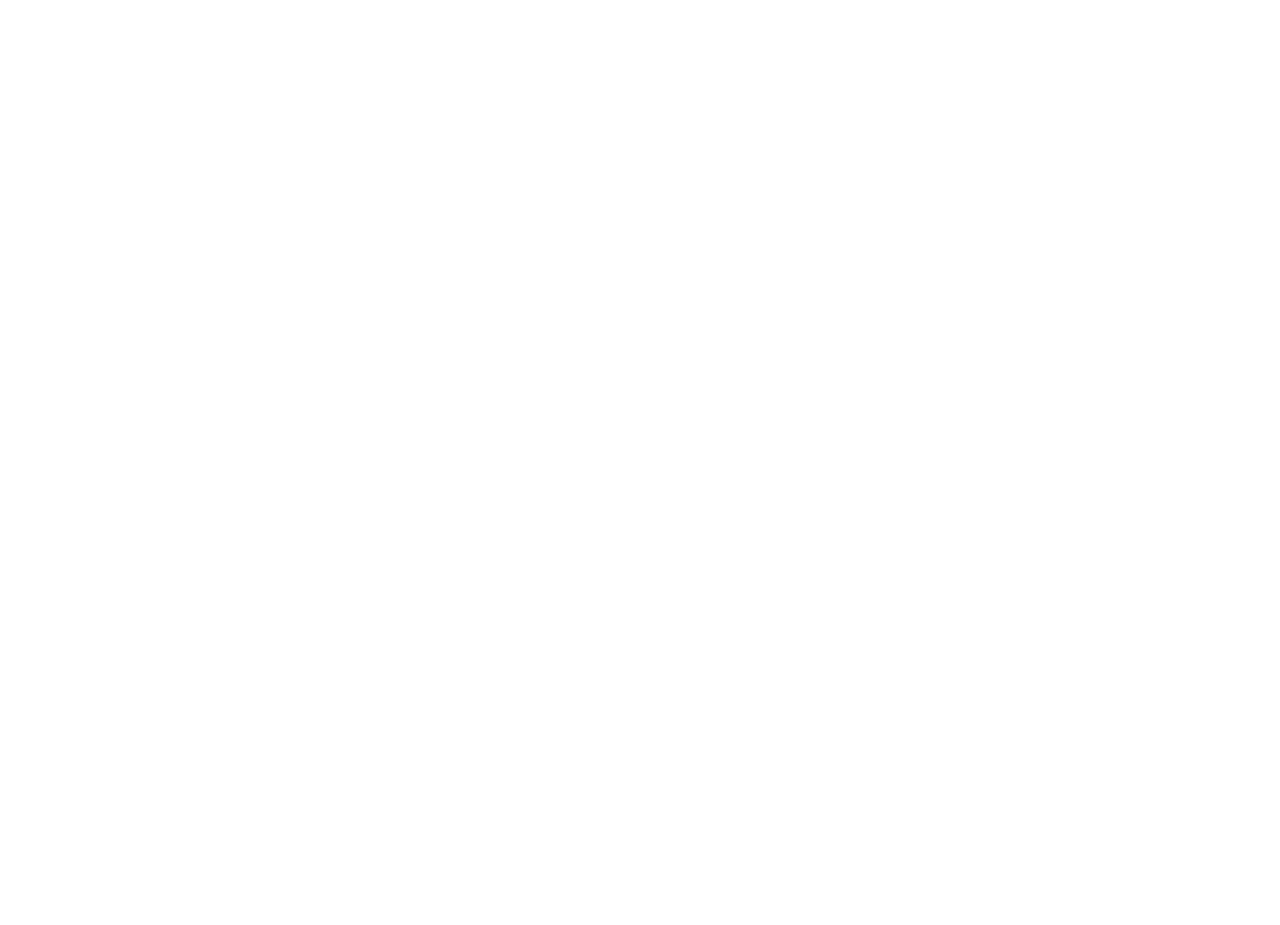
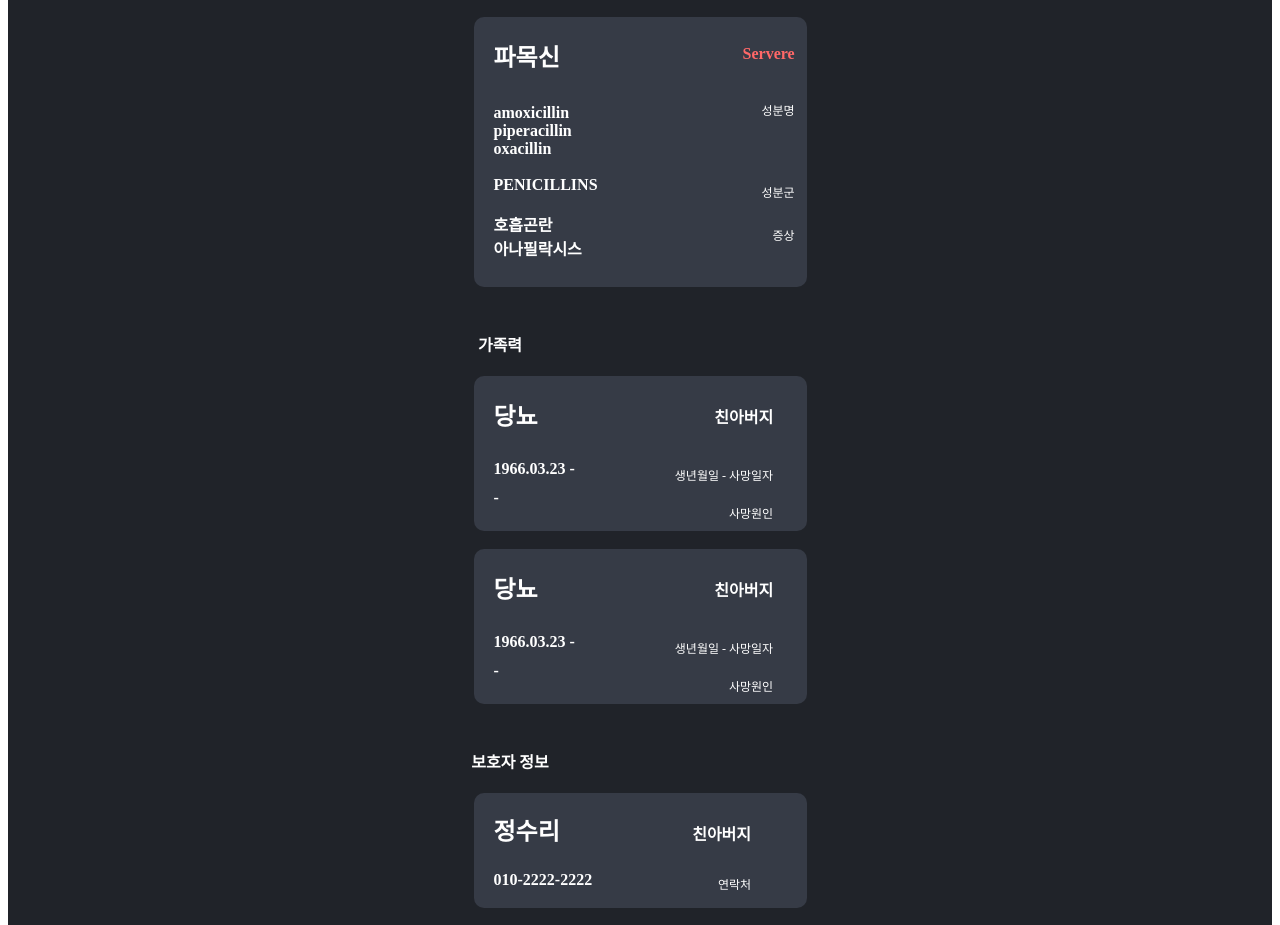
Before and after one commit to binys21/11th-Hackerthon-2023, a React (Create React App) app in the folder ftest/: page /medicalinfo in a window 1280 px wide. Shown: the part 722-1647 px from the top of the page. Before the commit the page ends 800 px from the top, so only its background shows below. Built offline with nearby package versions, Linux system fonts and the light colour scheme.

Commit message:
의료정보 전체화면

```diff
--- /dev/null
+++ b/ftest/src/components/mediInfo_comp/AllegyCard.js
@@ -0,0 +1,81 @@
+import React from "react";
+import styled from "styled-components";
+
+const AllegyCard=()=>{
+    return(
+        <>
+        <BoxWrapper>
+        <ContentWrapper>
+                <NameWrapper>파목신</NameWrapper>
+                amoxicillin
+                <br></br>
+                piperacillin
+                <br></br>
+                oxacillin
+                <br></br>
+                <br></br>
+                PENICILLINS
+                <br></br>
+                <br></br>
+                호흡곤란
+                <br></br>
+                아나필락시스
+            </ContentWrapper>
+
+            <TitleWrapper>
+                <OneTitle>Servere</OneTitle>
+                <TwoTitle>성분명</TwoTitle>
+                <ThreeTitle>성분군</ThreeTitle>
+                <FourTitle>증상</FourTitle>
+            </TitleWrapper>
+
+        </BoxWrapper>
+        </>
+
+    );
+
+};
+export default AllegyCard;
+const BoxWrapper=styled.div`
+background-color:#363B46;
+display: flex;
+width:333px;
+height:270px;
+color:white;
+border-radius:10px;
+`;
+const ContentWrapper=styled.div`
+font-size:16px;
+font-weight:700;
+margin-top:10px;
+margin-left:20px;
+`;
+const NameWrapper=styled.div`
+font-size:24px;
+font-weight:600;
+margin-top:4px;
+margin-bottom:18px;
+line-height:2.3;
+`;
+const TitleWrapper=styled.div`
+font-size:12px;
+font-weight:400;
+text-align:right;
+margin-top:13px;
+margin-left:145px;
+`;
+const OneTitle=styled.div`
+color:#FF6868;
+font-size:16px;
+font-weight:700;
+margin-top:15px;
+`;
+const TwoTitle=styled.div`
+margin-top:38px;
+`;
+const ThreeTitle=styled.div`
+margin-top:64px;
+`;
+const FourTitle=styled.div`
+margin-top:25px;
+`;
--- /dev/null
+++ b/ftest/src/components/mediInfo_comp/FamilyHisCard.js
@@ -0,0 +1,66 @@
+import React from "react";
+import styled from "styled-components";
+
+const FamilyHisCard=()=>{
+    return(
+        <>
+        <BoxWrapper>
+            <ContentWrapper>
+                <NameWrapper>당뇨</NameWrapper>
+                1966.03.23 -
+                <br></br>
+                -
+            </ContentWrapper>
+            <TitleWrapper>
+            <OneTitle>친아버지</OneTitle>
+                <TwoTitle>생년월일 - 사망일자</TwoTitle>
+                <ThreeTitle>사망원인</ThreeTitle>
+            </TitleWrapper>
+            </BoxWrapper>
+            </>
+
+    );
+
+};
+export default FamilyHisCard;
+const BoxWrapper=styled.div`
+background-color:#363B46;
+display: flex;
+width:333px;
+height:155px;
+color:white;
+border-radius:10px;
+`;
+const ContentWrapper=styled.div`
+font-size:16px;
+font-weight:700;
+margin-top:10px;
+margin-left:20px;
+line-height:1.8;
+`;
+const NameWrapper=styled.div`
+font-size:24px;
+font-weight:600;
+margin-top:4px;
+margin-bottom:10px;
+line-height:2.3;
+`;
+
+const TitleWrapper=styled.div`
+font-size:12px;
+font-weight:400;
+text-align:right;
+margin-top:13px;
+margin-left:100px;
+`;
+const OneTitle=styled.div`
+font-size:16px;
+font-weight:700;
+margin-top:15px;
+`;
+const TwoTitle=styled.div`
+margin-top:38px;
+`;
+const ThreeTitle=styled.div`
+margin-top:20px;
+`;
--- /dev/null
+++ b/ftest/src/components/mediInfo_comp/GardianCard.js
@@ -0,0 +1,58 @@
+import React from "react";
+import styled from "styled-components";
+
+const GardianCard=()=>{
+    return (
+        <>
+                <BoxWrapper>
+            <ContentWrapper>
+                <NameWrapper>정수리</NameWrapper>
+                010-2222-2222
+            </ContentWrapper>
+            <TitleWrapper>
+            <OneTitle>친아버지</OneTitle>
+                <TwoTitle>연락처</TwoTitle>
+            </TitleWrapper>
+            </BoxWrapper></>
+    );
+
+};
+export default GardianCard;
+const BoxWrapper=styled.div`
+background-color:#363B46;
+display: flex;
+width:333px;
+height:115px;
+color:white;
+border-radius:10px;
+`;
+const ContentWrapper=styled.div`
+font-size:16px;
+font-weight:700;
+margin-top:8px;
+margin-left:20px;
+line-height:1.3;
+`;
+const NameWrapper=styled.div`
+font-size:24px;
+font-weight:600;
+margin-top:4px;
+margin-bottom:10px;
+line-height:2.3;
+`;
+
+const TitleWrapper=styled.div`
+font-size:12px;
+font-weight:400;
+text-align:right;
+margin-top:13px;
+margin-left:100px;
+`;
+const OneTitle=styled.div`
+font-size:16px;
+font-weight:700;
+margin-top:15px;
+`;
+const TwoTitle=styled.div`
+margin-top:30px;
+`;
--- a/ftest/src/pages/common/MediInfoPage.js
+++ b/ftest/src/pages/common/MediInfoPage.js
@@ -2,6 +2,9 @@
 import styled from "styled-components";
 //component
 import MyInfoCard from '../../components/mediInfo_comp/MyInfoCard';
+import AllegyCard from '../../components/mediInfo_comp/AllegyCard';
+import FamilyHisCard from '../../components/mediInfo_comp/FamilyHisCard';
+import GardianCard from '../../components/mediInfo_comp/GardianCard';
 
 const MediInfoPage=()=>{
     return(
@@ -14,6 +17,24 @@
             <TwoTitleWrapper>
                     알러지 및 부작용
                 </TwoTitleWrapper>
+                <AllegyCard/>
+                <br></br>
+                <AllegyCard/>
+                <ThirdTitleWrapper>
+                    가족력
+                </ThirdTitleWrapper>
+                <FamilyHisCard/>
+                <br></br>
+                <FamilyHisCard/>
+                <FourTitleWrapper>
+                    보호자 정보
+                </FourTitleWrapper>
+                <GardianCard/>
+                <br></br>
+                <GardianCard/>
+                <br></br>
+                <br></br>
+
         </Wrapper>
         </>
     );
@@ -44,3 +65,19 @@
 margin-top:45px;
 margin-bottom:20px;
 `;
+const ThirdTitleWrapper=styled.div`
+color:white;
+font-size:16px;
+font-weight:700;
+margin-right:280px;
+margin-top:45px;
+margin-bottom:20px;
+`;
+const FourTitleWrapper=styled.div`
+color:white;
+font-size:16px;
+font-weight:700;
+margin-right:260px;
+margin-top:45px;
+margin-bottom:20px;
+`;
```
